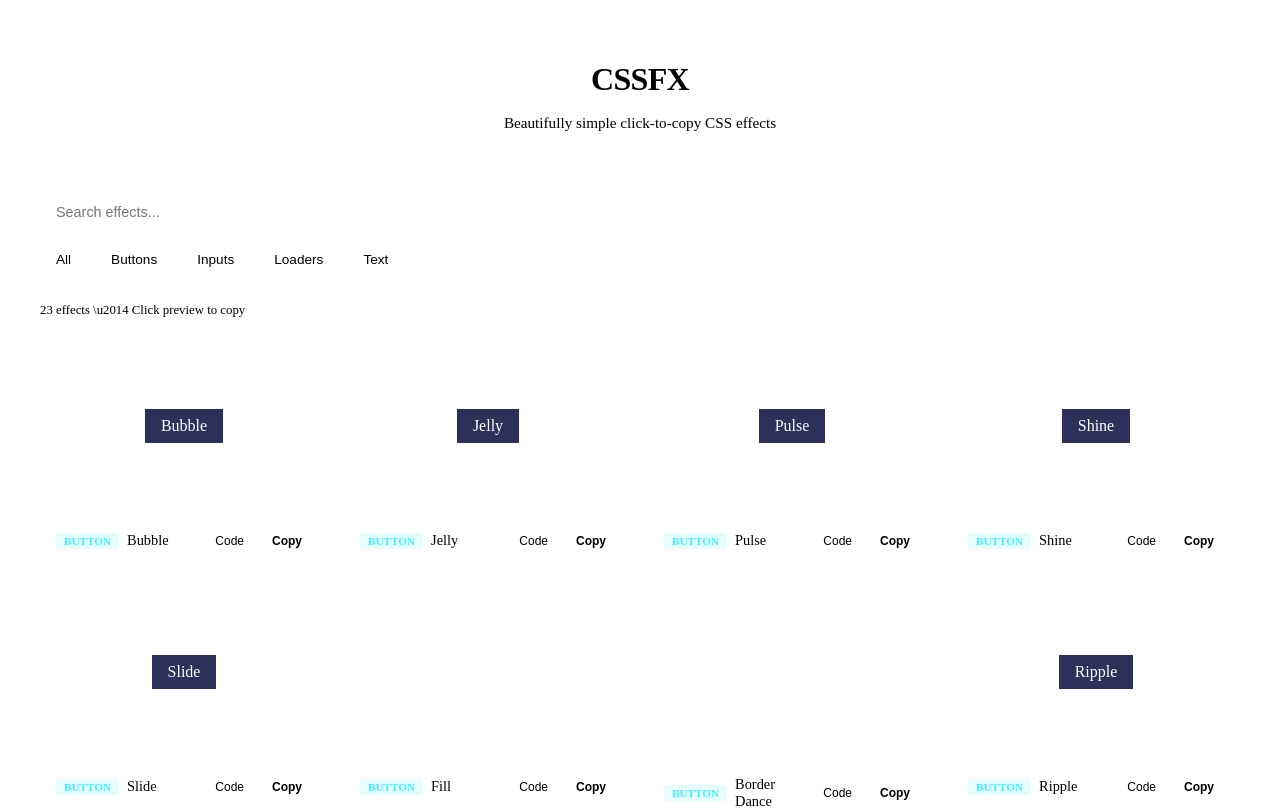
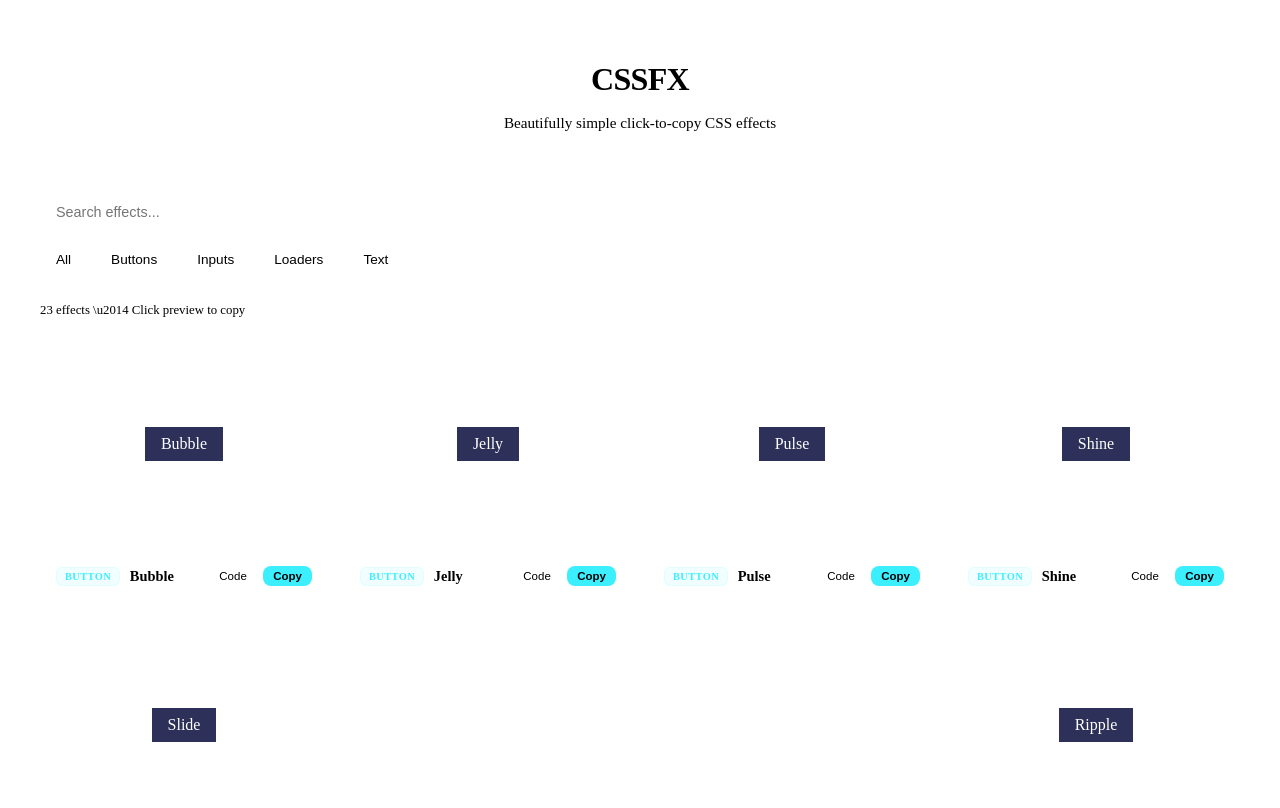
Before and after one commit to songdaochuanshu/cssfx, a React (Vite) app: page / in a window 1280 px wide. Shown: the top 808 px of the page. Built offline with nearby package versions, Linux system fonts and the light colour scheme; the HTML template or start-up script is replaced by a standard one.

Commit message:
style: upgrade EffectCard - better card visuals, hover glow, refined UI

```diff
--- a/src/components/EffectCard.tsx
+++ b/src/components/EffectCard.tsx
@@ -14,15 +14,21 @@ const categoryColors: Record<string, string> = {
 function copyToClipboard(text: string) {
   navigator.clipboard.writeText(text).then(() => {
     toast.success('CSS copied!', {
-      style: { background: '#1a1a1a', color: '#fff', border: '1px solid #333' },
+      style: {
+        background: '#16161e',
+        color: '#eeeef0',
+        border: '1px solid rgba(60, 239, 255, 0.2)',
+        borderRadius: '10px',
+        fontSize: '0.85rem',
+        boxShadow: '0 4px 20px rgba(0,0,0,0.4)',
+      },
     })
   })
 }
 
 function buildPreviewHtml(html: string, id: string): string {
   const trimmed = html.trim()
-  const classRegex = /class="[^"]*"/
-  if (classRegex.test(trimmed)) return trimmed
+  if (/class="[^"]*"/.test(trimmed)) return trimmed
   if (trimmed.startsWith('<')) {
     const closeIdx = trimmed.indexOf('>')
     if (closeIdx === -1) return trimmed
@@ -33,88 +39,146 @@ function buildPreviewHtml(html: string, id: string): string {
 
 export default function EffectCard({ effect }: { effect: Effect }) {
   const [showCode, setShowCode] = useState(false)
-  const styleRef = useRef<HTMLStyleElement | null>(null)
   const fullCode = `/* HTML */\n${effect.html}\n\n/* CSS */\n${effect.css}`
+  const color = categoryColors[effect.category]
 
   useEffect(() => {
     const style = document.createElement('style')
     style.textContent = effect.css
     document.head.appendChild(style)
-    styleRef.current = style
     return () => { style.remove() }
   }, [effect.css])
 
   return (
     <div
+      className="effect-card"
       style={{
         background: 'var(--bg-card)',
         borderRadius: 'var(--radius)',
         overflow: 'hidden',
         border: '1px solid var(--border)',
-        transition: 'all 0.3s ease',
+        transition: 'all 0.35s cubic-bezier(0.4, 0, 0.2, 1)',
         cursor: 'pointer',
+        position: 'relative',
       }}
       onMouseEnter={(e) => {
-        const c = categoryColors[effect.category]
-        e.currentTarget.style.borderColor = c
-        e.currentTarget.style.boxShadow = `0 0 20px ${c}22`
+        e.currentTarget.style.borderColor = `${color}33`
+        e.currentTarget.style.boxShadow = `0 0 0 1px ${color}11, 0 8px 32px rgba(0,0,0,0.3), 0 0 60px ${color}08`
+        e.currentTarget.style.transform = 'translateY(-2px)'
       }}
       onMouseLeave={(e) => {
         e.currentTarget.style.borderColor = 'var(--border)'
         e.currentTarget.style.boxShadow = 'none'
+        e.currentTarget.style.transform = 'translateY(0)'
       }}
     >
+      {/* Preview area */}
       <div
         onClick={() => copyToClipboard(fullCode)}
         style={{
-          padding: '2rem',
+          padding: '2.5rem 2rem',
           display: 'flex',
           alignItems: 'center',
           justifyContent: 'center',
-          minHeight: '120px',
-          background: 'var(--bg-secondary)',
+          minHeight: '140px',
+          background: 'linear-gradient(180deg, var(--bg-secondary) 0%, var(--bg-card) 100%)',
           borderBottom: '1px solid var(--border)',
+          position: 'relative',
         }}
         dangerouslySetInnerHTML={{ __html: buildPreviewHtml(effect.html, effect.id) }}
       />
-      <div style={{ padding: '0.75rem 1rem', display: 'flex', alignItems: 'center', justifyContent: 'space-between' }}>
-        <div style={{ display: 'flex', alignItems: 'center', gap: '0.5rem' }}>
+
+      {/* Info bar */}
+      <div style={{ padding: '0.8rem 1rem', display: 'flex', alignItems: 'center', justifyContent: 'space-between' }}>
+        <div style={{ display: 'flex', alignItems: 'center', gap: '0.6rem' }}>
           <span style={{
-            fontSize: '0.7rem', padding: '2px 8px', borderRadius: '4px',
-            backgroundColor: `${categoryColors[effect.category]}22`,
-            color: categoryColors[effect.category],
-            fontWeight: 600, textTransform: 'uppercase',
-          }}>{effect.category}</span>
-          <span style={{ fontSize: '0.9rem', fontWeight: 500 }}>{effect.name}</span>
+            fontSize: '0.65rem',
+            padding: '3px 8px',
+            borderRadius: '6px',
+            backgroundColor: `${color}12`,
+            color: color,
+            fontWeight: 600,
+            textTransform: 'uppercase',
+            letterSpacing: '0.04em',
+            border: `1px solid ${color}18`,
+          }}>
+            {effect.category}
+          </span>
+          <span style={{ fontSize: '0.9rem', fontWeight: 600, color: 'var(--text-primary)' }}>
+            {effect.name}
+          </span>
         </div>
-        <div style={{ display: 'flex', gap: '0.5rem' }}>
+        <div style={{ display: 'flex', gap: '0.4rem' }}>
           <button
             onClick={(e) => { e.stopPropagation(); setShowCode(!showCode) }}
             style={{
-              background: 'none', border: '1px solid var(--border)',
-              color: 'var(--text-secondary)', padding: '4px 10px',
-              borderRadius: '6px', cursor: 'pointer', fontSize: '0.75rem', transition: 'all 0.2s',
+              background: 'transparent',
+              border: '1px solid var(--border)',
+              color: 'var(--text-secondary)',
+              padding: '4px 10px',
+              borderRadius: '8px',
+              cursor: 'pointer',
+              fontSize: '0.72rem',
+              fontWeight: 500,
+              transition: 'all 0.2s',
             }}
-            onMouseEnter={(e) => { e.currentTarget.style.borderColor = 'var(--text-secondary)'; e.currentTarget.style.color = 'var(--text-primary)' }}
-            onMouseLeave={(e) => { e.currentTarget.style.borderColor = 'var(--border)'; e.currentTarget.style.color = 'var(--text-secondary)' }}
-          >{showCode ? 'Hide' : 'Code'}</button>
+            onMouseEnter={(e) => {
+              e.currentTarget.style.borderColor = 'var(--border-hover)'
+              e.currentTarget.style.color = 'var(--text-primary)'
+              e.currentTarget.style.background = 'rgba(255,255,255,0.03)'
+            }}
+            onMouseLeave={(e) => {
+              e.currentTarget.style.borderColor = 'var(--border)'
+              e.currentTarget.style.color = 'var(--text-secondary)'
+              e.currentTarget.style.background = 'transparent'
+            }}
+          >
+            {showCode ? 'Hide' : 'Code'}
+          </button>
           <button
             onClick={(e) => { e.stopPropagation(); copyToClipboard(fullCode) }}
             style={{
-              background: 'var(--accent)', border: 'none', color: '#000',
-              padding: '4px 10px', borderRadius: '6px', cursor: 'pointer',
-              fontSize: '0.75rem', fontWeight: 600, transition: 'opacity 0.2s',
+              background: color,
+              border: 'none',
+              color: '#000',
+              padding: '4px 10px',
+              borderRadius: '8px',
+              cursor: 'pointer',
+              fontSize: '0.72rem',
+              fontWeight: 700,
+              transition: 'all 0.2s',
             }}
-            onMouseEnter={(e) => { e.currentTarget.style.opacity = '0.8' }}
-            onMouseLeave={(e) => { e.currentTarget.style.opacity = '1' }}
-          >Copy</button>
+            onMouseEnter={(e) => {
+              e.currentTarget.style.filter = 'brightness(1.15)'
+              e.currentTarget.style.boxShadow = `0 0 12px ${color}44`
+            }}
+            onMouseLeave={(e) => {
+              e.currentTarget.style.filter = 'none'
+              e.currentTarget.style.boxShadow = 'none'
+            }}
+          >
+            Copy
+          </button>
         </div>
       </div>
+
+      {/* Code panel */}
       {showCode && (
         <div style={{ borderTop: '1px solid var(--border)', maxHeight: '300px', overflow: 'auto' }}>
-          <SyntaxHighlighter language="css" style={oneDark}
-            customStyle={{ margin: 0, padding: '1rem', fontSize: '0.8rem', borderRadius: 0, background: '#0d0d0d' }}
-          >{fullCode}</SyntaxHighlighter>
+          <SyntaxHighlighter
+            language="css"
+            style={oneDark}
+            customStyle={{
+              margin: 0,
+              padding: '1rem',
+              fontSize: '0.78rem',
+              lineHeight: 1.6,
+              borderRadius: 0,
+              background: '#0d0d12',
+            }}
+          >
+            {fullCode}
+          </SyntaxHighlighter>
         </div>
       )}
     </div>
```
